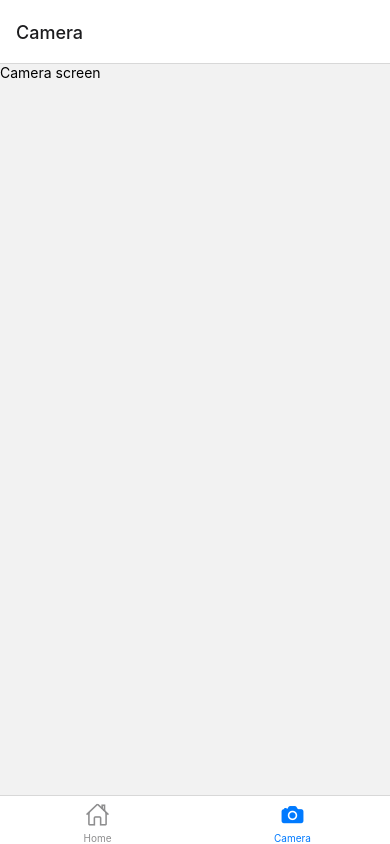
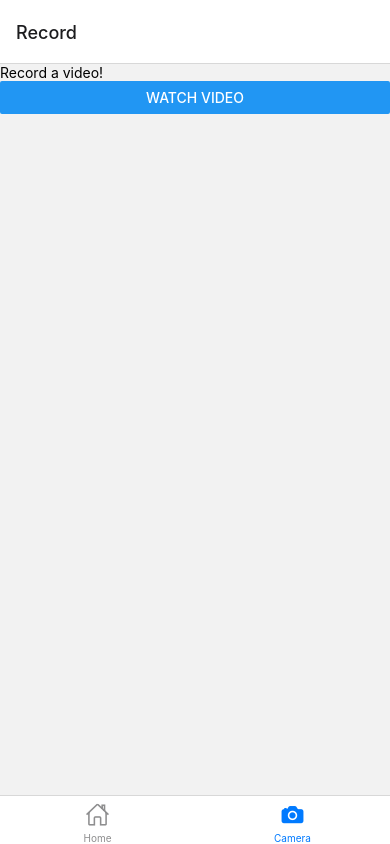
Before and after one commit to ikuchmenko-work/video-recording-poc, a React Native app: screen /Camera in a window 390 px wide. Built offline with nearby package versions, Linux system fonts and the light colour scheme.

Commit message:
feat: added navigation between screens

```diff
--- a/App.tsx
+++ b/App.tsx
@@ -22,7 +22,7 @@ export default function App() {
             }
         })} >
             <Tab.Screen name="Home" component={HomeScreen} />
-            <Tab.Screen name="Camera" component={CameraScreen}/>
+            <Tab.Screen name="Camera" component={CameraScreen} options={{headerShown: false}}/>
         </Tab.Navigator>
       </NavigationContainer>
   );
--- /dev/null
+++ b/components/Camera/index.tsx
@@ -0,0 +1,18 @@
+import React from 'react';
+import {Button, Text, View} from "react-native";
+import {NavigationProp} from "@react-navigation/native";
+
+type Props = {
+    navigation: NavigationProp<any>
+}
+
+const CameraComponent = ({navigation}: Props) => {
+    return (
+        <View>
+            <Text>Record a video!</Text>
+            <Button title={"Watch video"} onPress={()=>{navigation.navigate("Player")}}/>
+        </View>
+    );
+};
+
+export default CameraComponent;
--- /dev/null
+++ b/components/Player/index.tsx
@@ -0,0 +1,19 @@
+import React from 'react';
+import {Button, Text, View} from "react-native";
+import {NavigationProp} from "@react-navigation/native";
+
+type Props = {
+    navigation: NavigationProp<any>
+}
+
+const Player = ({navigation}: Props) => {
+    return (
+        <View>
+            <Text>Player screen</Text>
+            <Button title={"Home"} onPress={()=>{navigation.navigate("Home")}} />
+            <Button title={"Go back"} onPress={()=>{navigation.goBack()}} />
+        </View>
+    );
+};
+
+export default Player;
--- a/screens/CameraScreen/index.tsx
+++ b/screens/CameraScreen/index.tsx
@@ -1,11 +1,16 @@
 import React from 'react';
-import {Text, View} from "react-native";
+import {createNativeStackNavigator} from "@react-navigation/native-stack";
+import Player from "../../components/Player";
+import CameraComponent from "../../components/Camera";
+
+const Stack = createNativeStackNavigator();
 
 const CameraScreen = () => {
     return (
-        <View>
-            <Text>Camera screen</Text>
-        </View>
+        <Stack.Navigator initialRouteName={"Record"}>
+            <Stack.Screen name={"Record"}  component={CameraComponent}/>
+            <Stack.Screen name={"Player"}  component={Player}/>
+        </Stack.Navigator>
     );
 };
 
```
